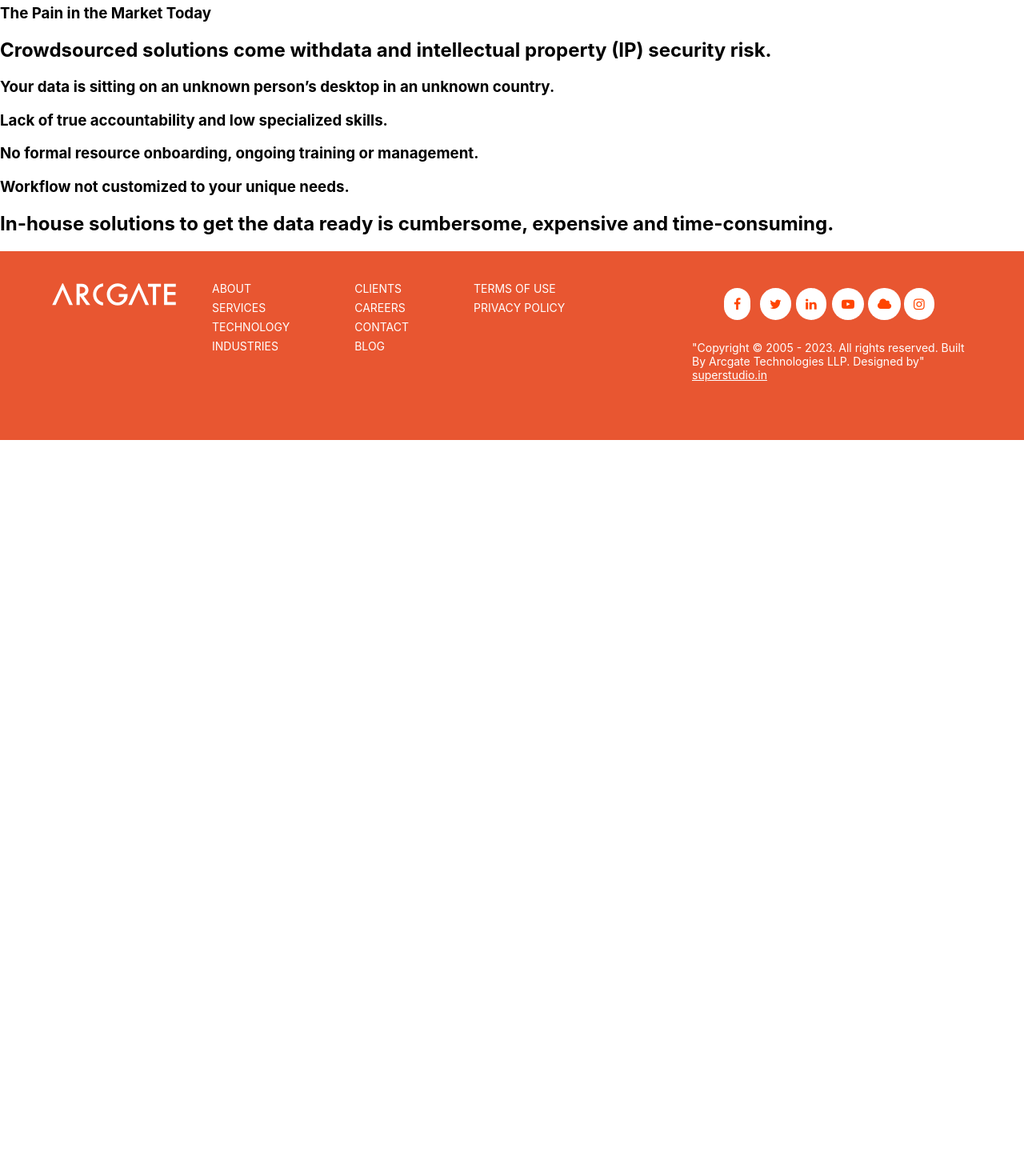
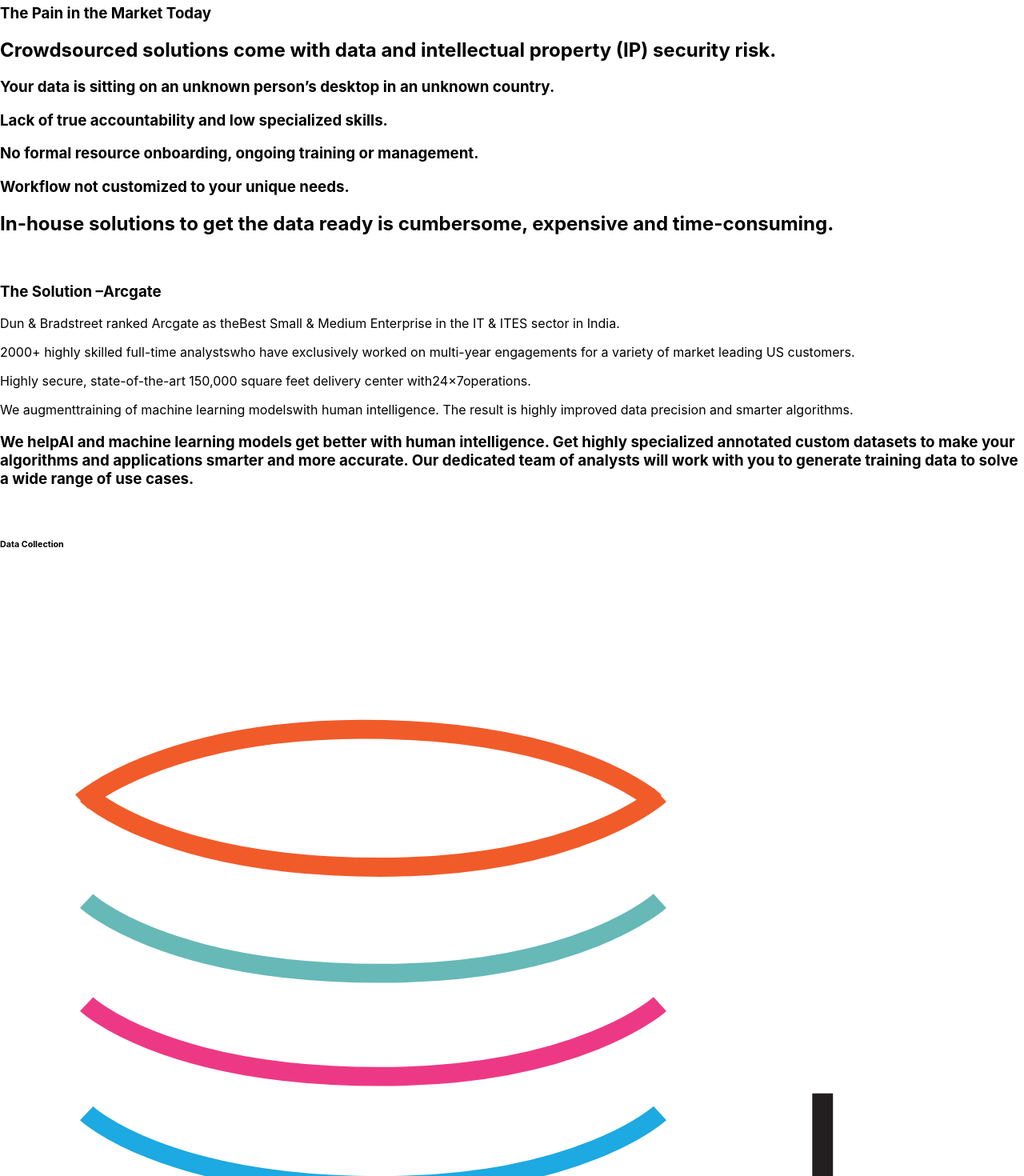
Before and after one commit to Arcgate-harita/Arcgate-Official-Website, a React (Create React App) app: page /ai-data-preparation in a window 1280 px wide. Shown: the part 780-2250 px from the top of the page at 80% size. Before the commit the page ends 1330 px from the top, so only its background shows below. Built offline with nearby package versions, Linux system fonts and the light colour scheme.

Commit message:
adding bpo page2

```diff
--- a/src/bpo_pages/ai_data.js
+++ b/src/bpo_pages/ai_data.js
@@ -7,8 +7,8 @@
     <div className='data-container'>
       <article>
         <section className="data-section1">
-          <div className="wrapper">
-            <div className="div-left">
+          <div className="data-content1">
+            <div className="data-left">
               <h1>Big Data and Artificial Intelligence (AI) Challenge</h1>
               <h2>The harsh reality of Big Data and AI is that
                 <span className="orange">90% of time is spent preparing data</span>
@@ -17,9 +17,35 @@
                 <span className="orange">data cleansing.</span></h2>
               <p></p>
             </div>
-            <div className="div-right">
-              <p></p>
+            <div className="data-right">
               <img src={imagePaths.agFront} alt='' />
+            </div>
+            <p></p>
+          </div>
+        </section>
+
+
+        <section className="data-section2">
+          <div className="data-content2">
+            <div className="data-div2">
+              <h1>The Pain in the Market Today</h1>
+              <h2>Crowdsourced solutions come with
+                <span className="orng"> data and intellectual property (IP) security risk.</span>
+              </h2>
+              <div className="market-today">
+                <div className="data-left1">
+                  <h3>Your data is sitting on an unknown person’s desktop in an unknown country.</h3>
+                  <h3>Lack of true accountability and low specialized skills.</h3>
+                  <p></p>
+                </div>
+                <div className="data-right2">
+                  <h3>No formal resource onboarding, ongoing training or management.</h3>
+                  <h3>Workflow not customized to your unique needs.</h3>
+                  <p></p>
+                </div>
+              </div>
+              <h2>In-house solutions to get the data ready is <span className='orng'>cumbersome, expensive and time-consuming.</span>
+              </h2>
               <p></p>
             </div>
             <p></p>
@@ -27,37 +53,92 @@
         </section>
 
 
-        <section className="data-section2">
-          <div className="wrapper2">
-            <div className="data-content2">
-              <h1>The Pain in the Market Today</h1>
-              <h2>Crowdsourced solutions come with
-                <span className="orng">data and intellectual property (IP) security risk.</span>
-              </h2>
-              <div className="market-today">
-                <div className="div-left1">
-                  <h3>Your data is sitting on an unknown person’s desktop in an unknown country.</h3>
-                  <h3>Lack of true accountability and low specialized skills.</h3>
-                  <p></p>
+        <section className='data-section3'>
+          <div className='data-content3'>
+            <div className='data-left2'>
+              <img src={imagePaths.solutionImage} alt='' />
+            </div>
+            <div className='data-right2'>
+              <h1>The Solution –
+                <span className='orng'>Arcgate</span>
+              </h1>
+              <p>Dun & Bradstreet ranked Arcgate as the
+                <span className='orng'>Best Small & Medium Enterprise </span>
+                in the IT & ITES sector in India.
+              </p>
+              <p>
+                <span className='orng'>2000+ highly skilled full-time analysts</span>
+                who have exclusively worked on multi-year engagements for a variety of market leading US customers.
+              </p>
+              <p>Highly secure, state-of-the-art 150,000 square feet delivery center with
+                <span className='orng'>24×7</span>operations.
+              </p>
+              <p>We augment
+                <span className='orng'>training of machine learning models</span>
+                with human intelligence. The result is highly improved data precision and smarter algorithms.
+              </p>
+              <p></p>
+            </div>
+            <p></p>
+          </div>
+        </section>
+
+        <section className='data-section4'>
+          <div className='data-content4'>
+            <h1>We help
+              <span>AI and machine learning models
+                get better </span>with human intelligence. Get highly specialized annotated custom datasets to make your algorithms and applications smarter and more accurate. Our dedicated team of analysts will work with you to generate training data to solve a wide range of use cases.
+            </h1>
+            <div className='data-div4'>
+              <div className='data-body4'>
+                <div className='data-image'>
+                <img src={imagePaths.machine1} alt='' />
                 </div>
-                <div className="div-right2">
-                  <h3>No formal resource onboarding, ongoing training or management.</h3>
-                  <h3>Workflow not customized to your unique needs.</h3>
-                  <p></p>
+                <h6>Data Collection</h6>
+                <ul>
+                  <li>
+                  <img src={imagePaths.data1} alt='' />Data Enrichment</li>
+                  <li>
+                  <img src={imagePaths.data2} alt='' />Data Entry</li>
+                </ul>
+              </div>
+
+              <div className='data-body4'>
+                <div className='data-image'>
+                <img src={imagePaths.machine2} alt='' />
                 </div>
-                <h2>In-house solutions to get the data ready is cumbersome, expensive and time-consuming.
-                </h2>
-                <p></p>
+                <h6>Data Preparation</h6>
+                <ul>
+                  <li>
+                  <img src={imagePaths.data3} alt='' />Content Tagging</li>
+                  <li>
+                  <img src={imagePaths.data4} alt='' />Transcription </li>
+                  <li>
+                  <img src={imagePaths.data5} alt='' />Image & Video</li>
+                </ul>
               </div>
-              <p></p>
+
+              <div className='data-body4'>
+                <div className='data-image'>
+                <img src={imagePaths.machine3} alt='' />
+                </div>
+                <h6>Algorithm Training</h6>
+                <ul>
+                  <li>
+                  <img src={imagePaths.data6} alt='' />Search Relevance</li>
+                  <li>
+                  <img src={imagePaths.data7} alt='' />Visual Search</li>
+                  <li>
+                  <img src={imagePaths.data8} alt='' />Content Moderation</li>
+                  <li>
+                  <img src={imagePaths.data9} alt='' />Sentiment Analysis</li>
+                  <li>
+                  <img src={imagePaths.data10} alt='' />Chatbot Training</li>
+                </ul>
+              </div>
             </div>
           </div>
         </section>
-
-
-        <section></section>
-
-        <section></section>
 
       </article>
     </div>
```
